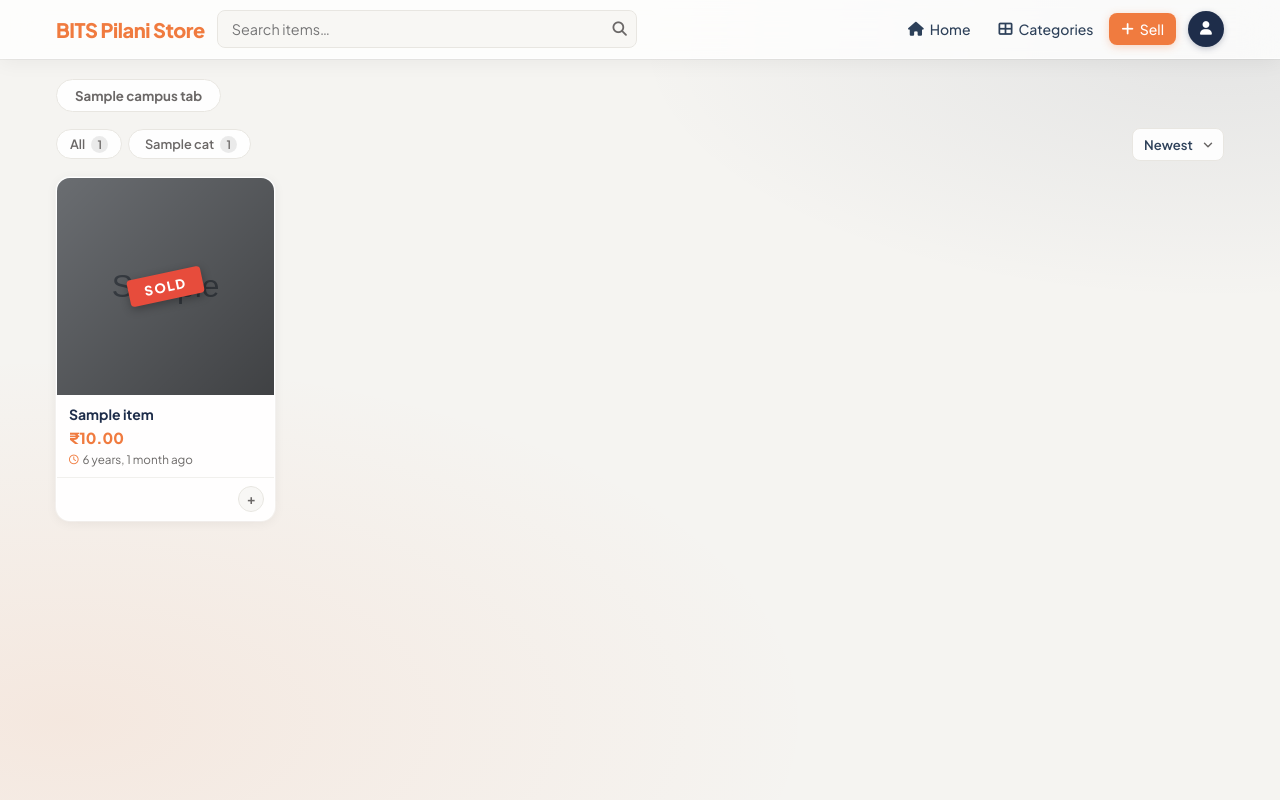
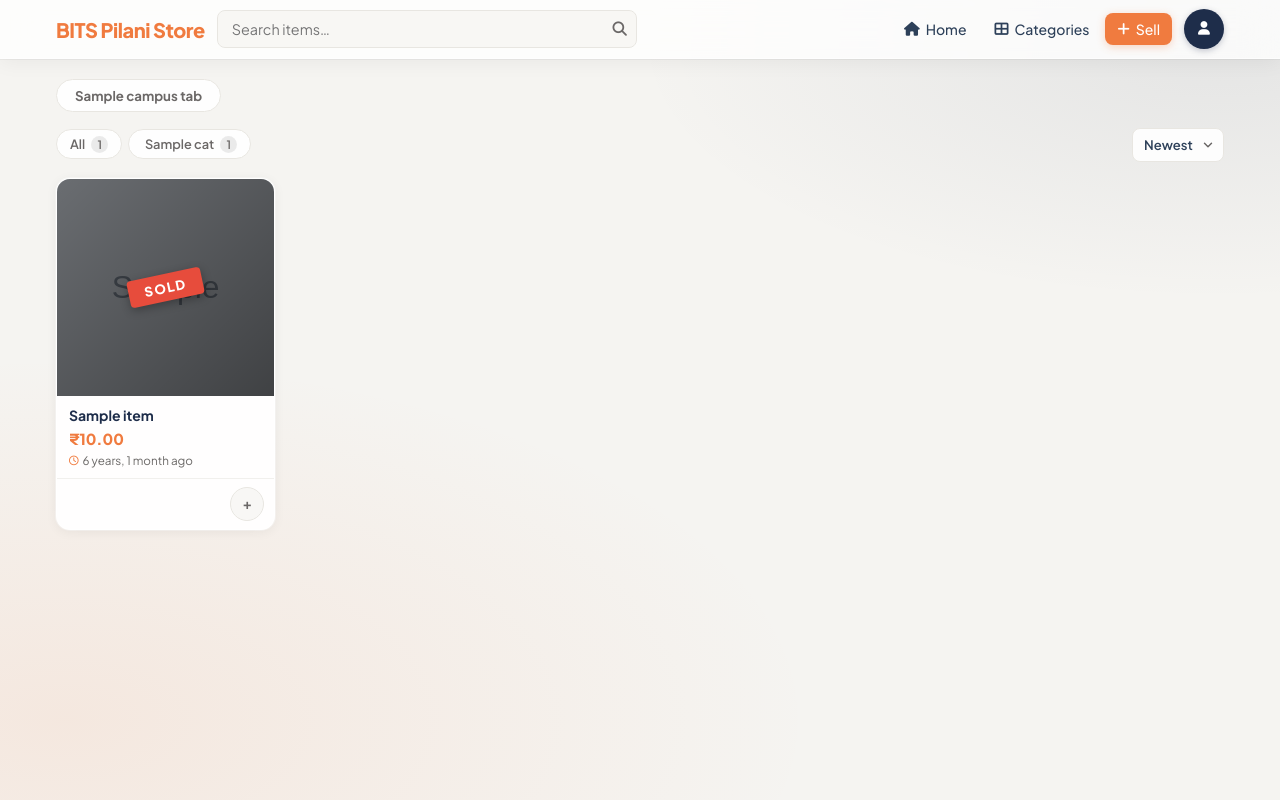
Before and after one commit to MrBottleTree/swd-store, a Django app: template core/templates/core/home.html in a window 1280 px wide. Run offline with Django 5.2, Linux system fonts and the light colour scheme; tables that the repository leaves empty hold one stand-in row (values such as "Sample post"); the template is opened without the code that fills it: values that come from a table or form of the project are taken from there, most other values are stand-ins (such as "Sample title", 1, 10 or a date in 2020); grey boxes marked "Sample" are stand-in pictures.

Commit message:
frontend UX improved

```diff
--- a/core/templates/core/base.html
+++ b/core/templates/core/base.html
@@ -170,7 +170,7 @@
     /* Profile pic */
     .profile-wrap { position: relative; }
     .profile-pic {
-      width: 36px; height: 36px; border-radius: 50%;
+      width: 40px; height: 40px; border-radius: 50%;
       background: var(--navy); color: #fff;
       display: flex; align-items: center; justify-content: center;
       cursor: pointer; font-size: .85rem; overflow: hidden;
@@ -215,7 +215,7 @@
 
     /* Mobile search icon */
     .mobile-search-icon {
-      width: 36px; height: 36px; border-radius: 50%;
+      width: 40px; height: 40px; border-radius: 50%;
       display: none; align-items: center; justify-content: center;
       cursor: pointer; color: var(--navy-light); font-size: 1rem;
       transition: background .15s, color .15s, transform .1s;
@@ -624,6 +624,11 @@
   if (!open) return;
   open.addEventListener('click',  function(){ overlay.classList.add('open'); input.focus(); if (input.value) input.select(); });
   close.addEventListener('click', function(){ overlay.classList.remove('open'); });
+  document.addEventListener('keydown', function(e) {
+    if (e.key === 'Escape' && overlay.classList.contains('open')) {
+      overlay.classList.remove('open');
+    }
+  });
 })();
 
 // ── Desktop search clear button ───────────────────────────────────────────────
--- a/core/templates/core/home.html
+++ b/core/templates/core/home.html
@@ -110,6 +110,14 @@
 .items-grid .item-card:nth-child(10) { animation-delay: .38s; }
 .items-grid .item-card:nth-child(11) { animation-delay: .41s; }
 .items-grid .item-card:nth-child(12) { animation-delay: .44s; }
+.items-grid .item-card:nth-child(13) { animation-delay: .47s; }
+.items-grid .item-card:nth-child(14) { animation-delay: .49s; }
+.items-grid .item-card:nth-child(15) { animation-delay: .51s; }
+.items-grid .item-card:nth-child(16) { animation-delay: .53s; }
+.items-grid .item-card:nth-child(17) { animation-delay: .55s; }
+.items-grid .item-card:nth-child(18) { animation-delay: .57s; }
+.items-grid .item-card:nth-child(19) { animation-delay: .59s; }
+.items-grid .item-card:nth-child(20) { animation-delay: .61s; }
 
 /* Image */
 .item-img-wrap {
@@ -178,10 +186,10 @@
   font-family: inherit;
 }
 .rxn-bubble {
-  width: 24px; height: 24px; border-radius: 50%;
+  width: 28px; height: 28px; border-radius: 50%;
   background: rgba(255,255,255,.9); border: 1.5px solid var(--border);
   display: flex; align-items: center; justify-content: center;
-  font-size: 13px; line-height: 1; margin-left: -7px;
+  font-size: 14px; line-height: 1; margin-left: -8px;
   transition: transform .15s;
 }
 .rxn-bubble:first-child { margin-left: 0; }
@@ -191,9 +199,9 @@
   flex-shrink: 0; margin-left: 4px;
 }
 .rxn-add {
-  margin-left: auto; width: 26px; height: 26px; border-radius: 50%;
+  margin-left: auto; width: 34px; height: 34px; border-radius: 50%;
   border: 1.5px solid var(--border); background: rgba(245,244,241,.7);
-  color: var(--muted); font-size: .85rem; font-weight: 700;
+  color: var(--muted); font-size: .9rem; font-weight: 700;
   cursor: pointer; display: flex; align-items: center; justify-content: center;
   transition: all .15s; flex-shrink: 0; font-family: inherit;
   padding: 0 0 2px; line-height: 1;
```
Also changed, not shown: core/templates/core/add_product.html (+19 -6 lines), core/templates/core/item_detail.html (+45 -3 lines), core/templates/core/my_listings.html (+6 -4 lines), 1 other file.
